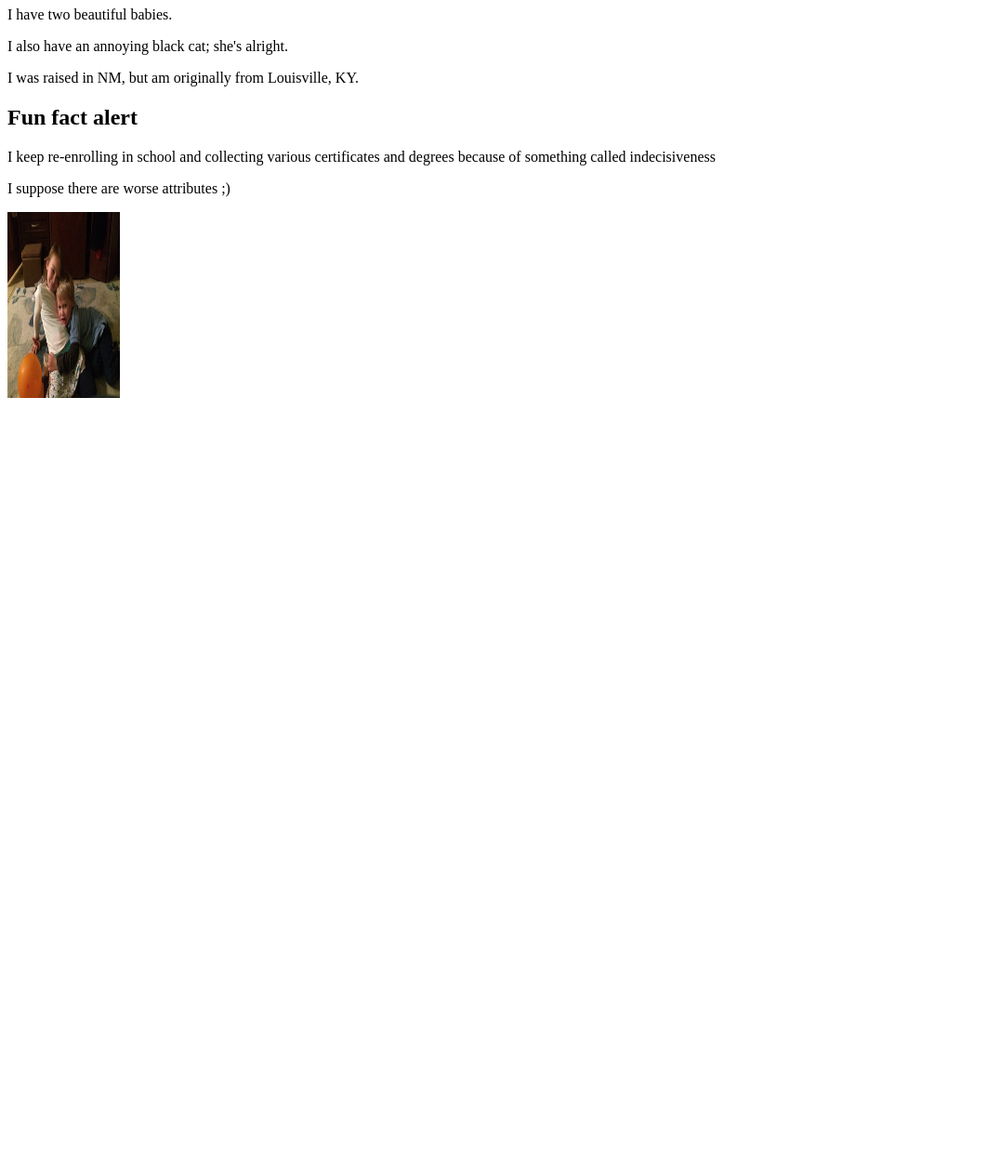
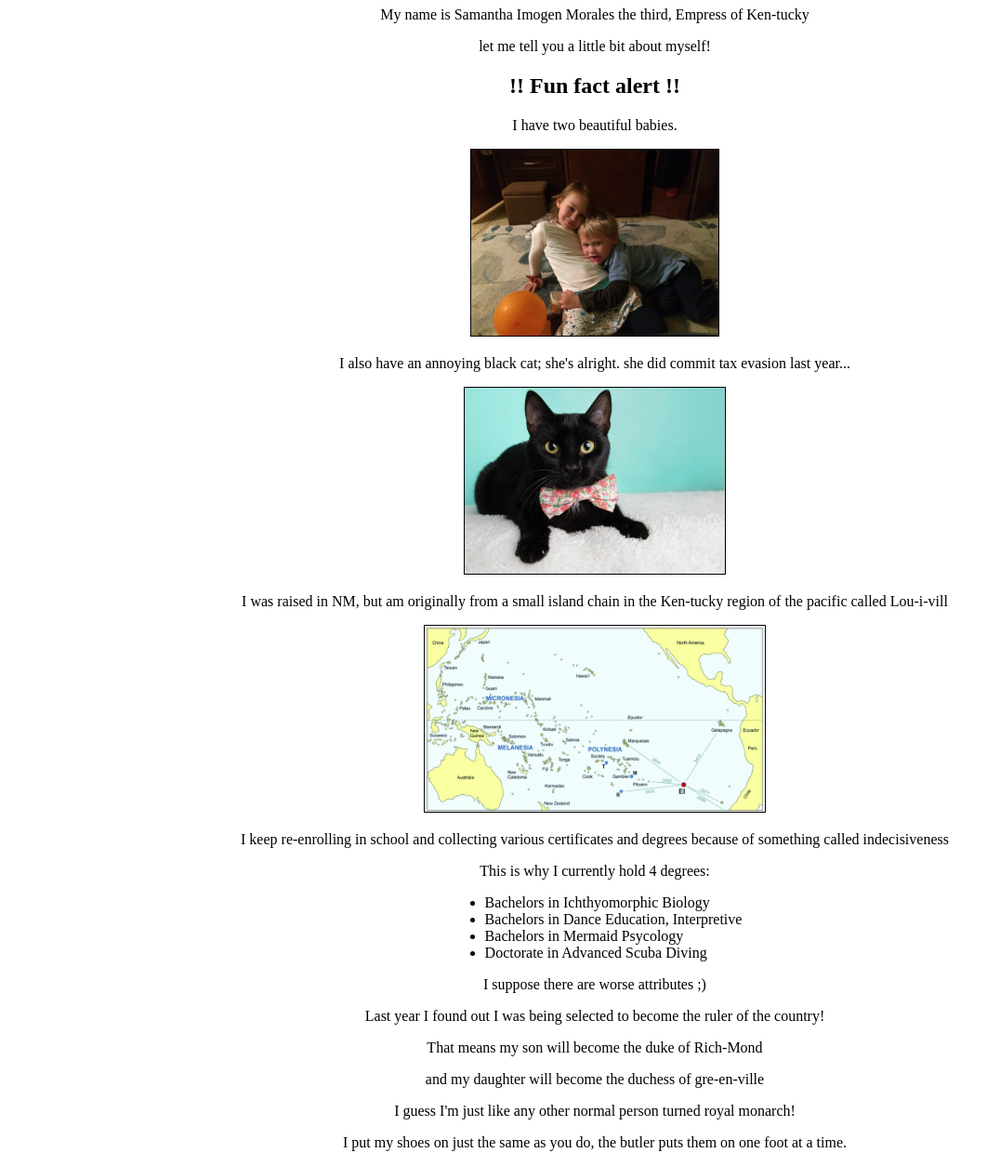
Before and after one commit to smoralesss/about-sam, a plain HTML site: page index.html in a window 1280 px wide. Shown: the part 73-1327 px from the top of the page at 93% size, without its empty margins (0-1076 px from the left). Before the commit the page ends 800 px from the top, so only its background shows below. Drawn offline with Linux system fonts and the light colour scheme.

Commit message:
Did some lite vandalizing, some formatting, a little embellishment. Honestly I think it turned out pretty great!

```diff
--- a/index.html
+++ b/index.html
@@ -3,18 +3,43 @@
 <head>
     <meta charset=“utf-8”/>
     <title>About Sam!</title>
+    <link rel="stylesheet" href="./style.css">
 </head>
 <body>
-<h1>Hey y'all! :D</h1>
-<p>I have two beautiful babies.</p>
-<p>I also have an annoying black cat; she's alright.</p>
-<p>I was raised in NM, but am originally from Louisville, KY.</p>
-<h2><strong>Fun fact alert</strong></h2>
-<p>I keep re-enrolling in school and collecting various certificates and degrees because of something called indecisiveness</p>
-<p>I suppose there are worse attributes ;)</p>
-<img class="my-babes"
-     src="my-babes.JPG"
-     width="121" height="200"
-     alt="my mini me's"/>
+    <div>
+        <h1>Hey y'all! :D</h1>
+        <p>My name is Samantha Imogen Morales the third, Empress of Ken-tucky</p>
+        <p>let me tell you a little bit about myself!</p>
+        <h2><strong>!! Fun fact alert !!</strong></h2>
+        <p>I have two beautiful babies.</p>
+            <div>
+                <!--NR. Im taking out one of the two size dimensions, that should fix the sizing. its also handeled in the style.css page-->
+                <img class="my-babes" src="my-babes.JPG" alt="my mini me's"/>
+            </div>
+            <p>I also have an annoying black cat; she's alright. she did commit tax evasion last year...</p>
+                <div>
+
+                    <img class="my-babes" src="cat-with-tie.jpg" alt="the IRS is still looking for him"/>
+                </div>
+            <p>I was raised in NM, but am originally from a small island chain in the Ken-tucky region of the pacific called Lou-i-vill</p>
+        <div>
+            <img class="home" src="island-chain.png" alt="home"/>
+        </div>
+            <p>I keep re-enrolling in school and collecting various certificates and degrees because of something called indecisiveness</p>
+            <p>This is why I currently hold 4 degrees:
+                <ul>
+                    <li> Bachelors in Ichthyomorphic Biology </li>
+                    <li> Bachelors in Dance Education, Interpretive </li>
+                    <li> Bachelors in Mermaid Psycology </li>
+                    <li> Doctorate in Advanced Scuba Diving </li>
+                </ul>
+            <p>I suppose there are worse attributes ;)</p>
+            <p>Last year I found out I was being selected to become the ruler of the country!</p>
+            <p>That means my son will become the duke of Rich-Mond</p>
+            <p>and my daughter will become the duchess of gre-en-ville</p>
+            <p>I guess I'm just like any other normal person turned royal monarch!</p>
+            <p>I put my shoes on just the same as you do, the butler puts them on one foot at a time.</p>
+    </div>
+
 </body>
 </html>
--- /dev/null
+++ b/style.css
@@ -0,0 +1,27 @@
+
+p{
+    text-align: center;
+}
+body{
+    text-align: center;
+}
+img {
+    height: 200px;
+    border: 1px solid #000;
+}
+.center-image {
+    /*this sets the picture to move to the middle*/
+    text-align: center;
+    /*this tells it to but the img in block and not inline*/
+    display: block;
+    /*this sets the margin (space between leftScreen and leftImage) to become whatever it needs to be (lets it float horizontally).
+    If you dont set it to auto, it centers the image and then the margin is set to 0 which sucks it right back over.*/
+    margin: auto;
+}
+/* this was a beast to figure out. any ul is now displayed like a table, given no margin, and the text is forced to align left.*/
+
+ul {
+    display: table;
+    margin: 0 auto;
+    text-align: left;
+}
```
Also changed, not shown: cat-with-tie.jpg (added), island-chain.png (added).
